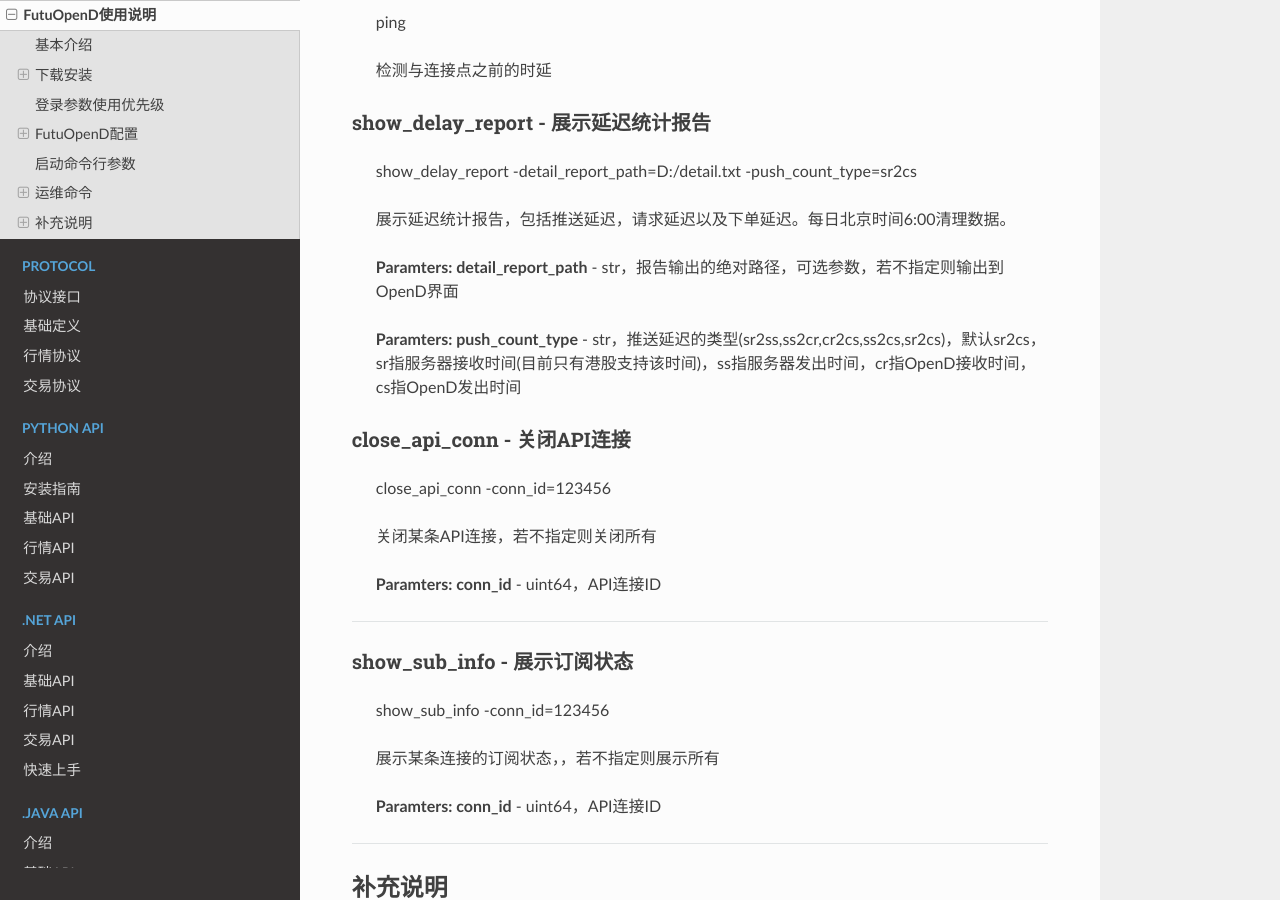
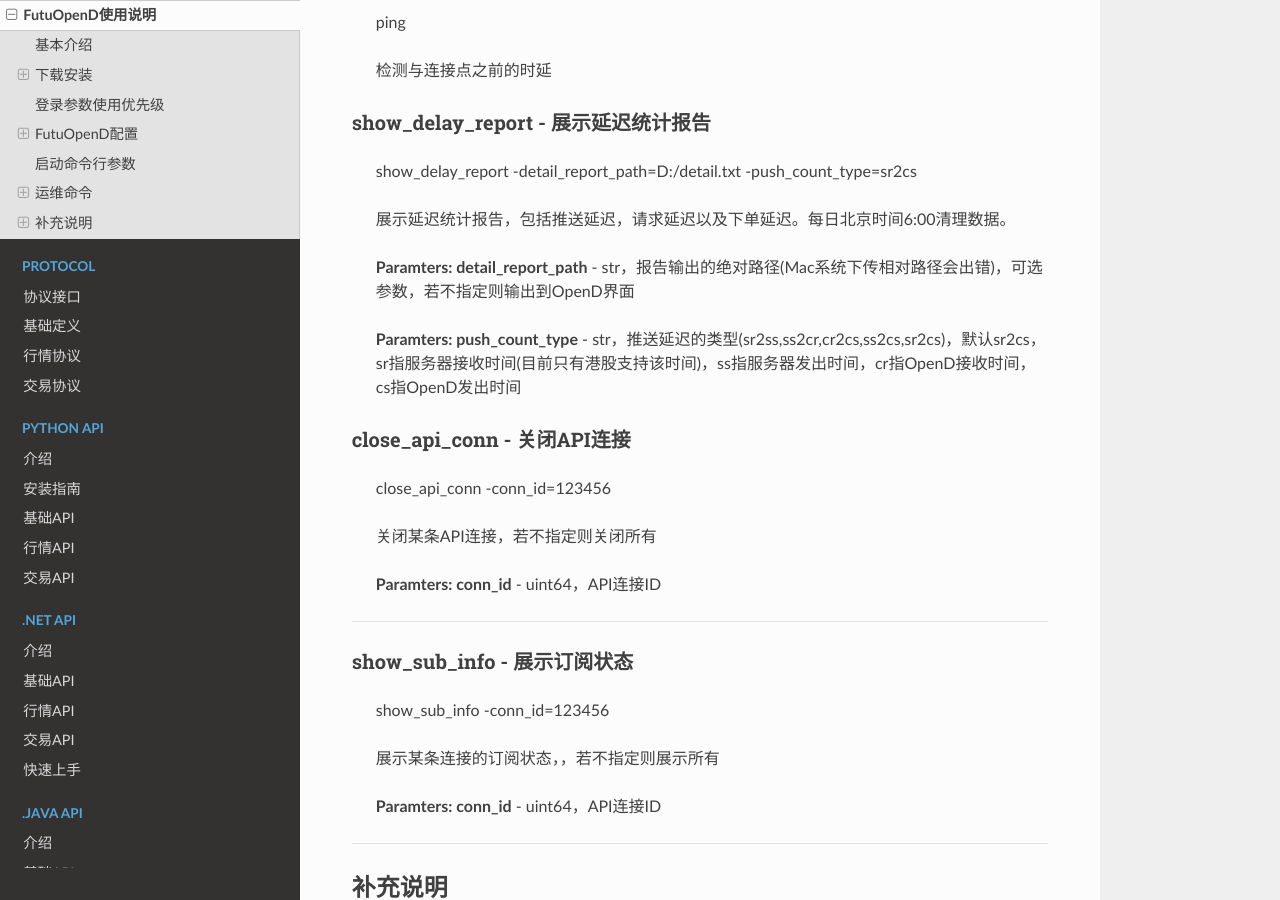
Before and after one commit to FutunnOpen/futu-api-doc, a Sphinx documentation site: the page built from doc_maker/source/intro/FutuOpenDGuide.rst, in a window 1280 px wide and 900 px high, scrolled down 7919 px. Built offline with Sphinx 7.4.7 and the Read the Docs theme 2.0.0, drawn with Linux system fonts in a browser that asks for light colours.

Commit message:
补充说明

```diff
--- a/doc_maker/source/intro/FutuOpenDGuide.rst
+++ b/doc_maker/source/intro/FutuOpenDGuide.rst
@@ -258,7 +258,7 @@
 
   展示延迟统计报告，包括推送延迟，请求延迟以及下单延迟。每日北京时间6:00清理数据。
 
-  **Paramters: detail_report_path** - str，报告输出的绝对路径，可选参数，若不指定则输出到OpenD界面
+  **Paramters: detail_report_path** - str，报告输出的绝对路径(Mac系统下传相对路径会出错)，可选参数，若不指定则输出到OpenD界面
 
   **Paramters: push_count_type** -  str，推送延迟的类型(sr2ss,ss2cr,cr2cs,ss2cs,sr2cs)，默认sr2cs，sr指服务器接收时间(目前只有港股支持该时间)，ss指服务器发出时间，cr指OpenD接收时间，cs指OpenD发出时间
 
```
